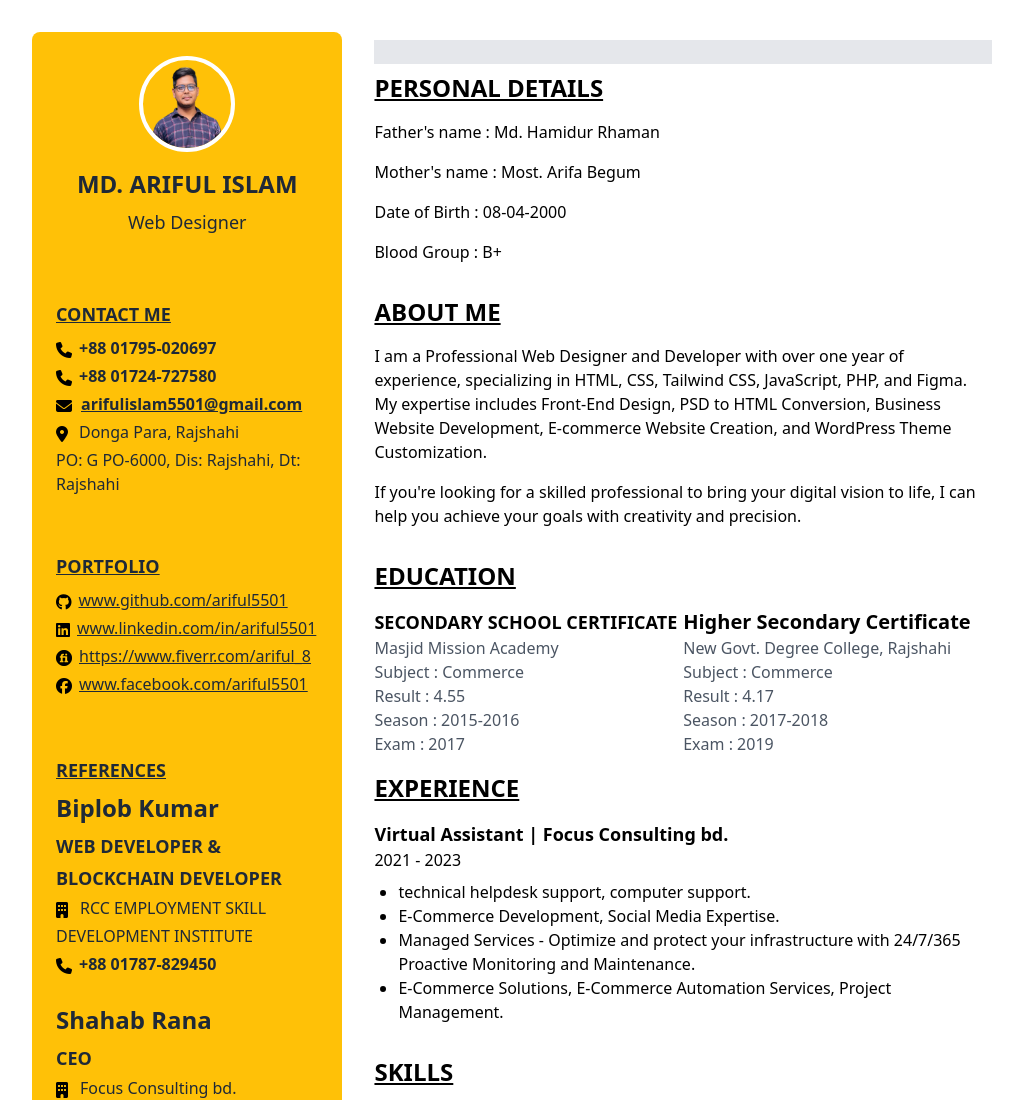
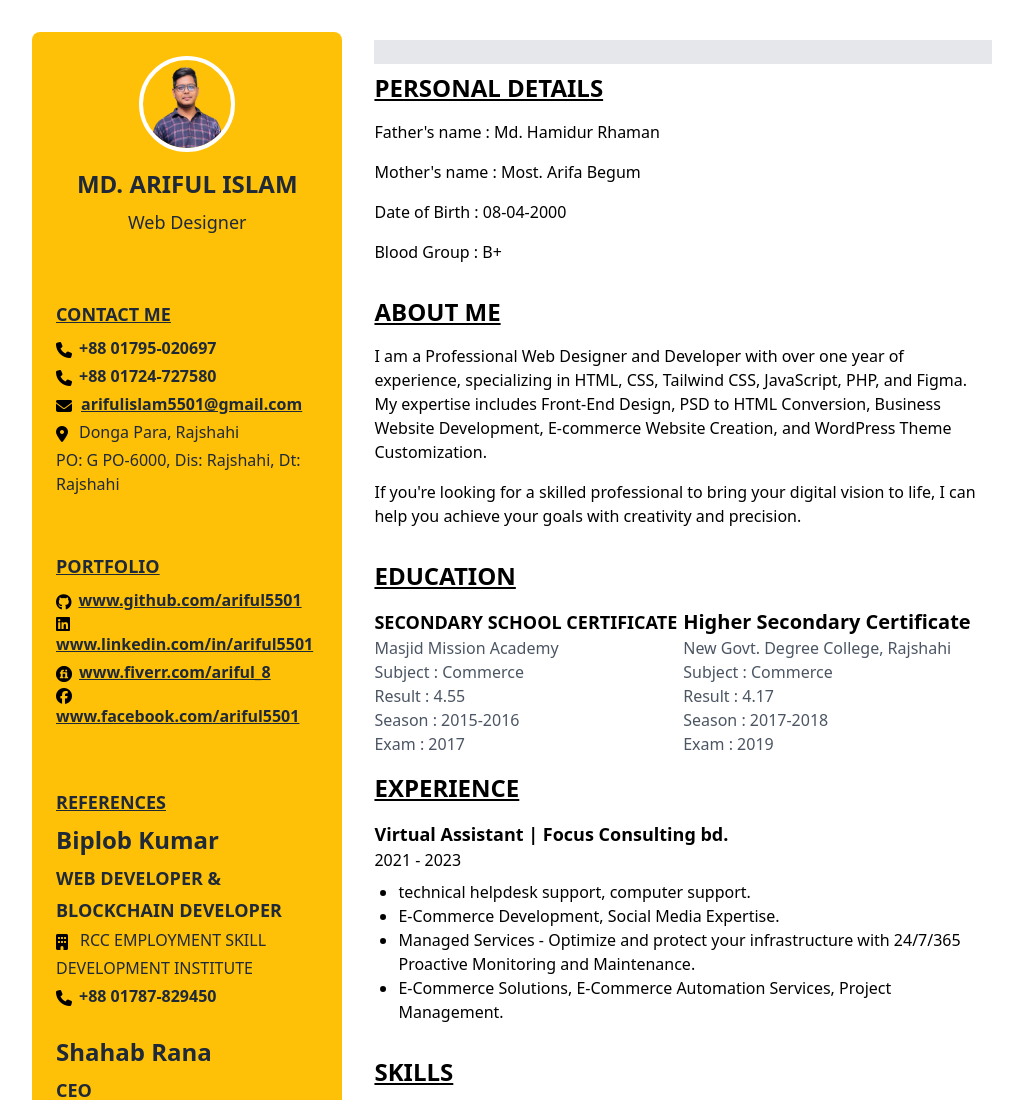
Before and after one commit to ariful5501/Curriculum_vitae, a website: page src/index.html in a window 1280 px wide. Shown: the top 1100 px of the page, without its empty margins (128-1151 px from the left). Drawn offline with nearby package versions, Linux system fonts and the light colour scheme.

Commit message:
margin add

```diff
--- a/src/index.html
+++ b/src/index.html
@@ -82,28 +82,28 @@
                 <div class="flex flex-wrap content-center items-center">
                     <i class="fa-brands fa-github" style="color: #000000; margin-right: 7px;"></i>
                     <p class="mb-1">
-                        <a href="https://github.com/ariful5501" target="_blank" class="underline">www.github.com/ariful5501</a>
+                        <a href="https://github.com/ariful5501" target="_blank" class="underline font-bold">www.github.com/ariful5501</a>
                     </p>
                 </div>
                 <div class="flex flex-wrap content-center items-center">
-                    <i class="fa-brands fa-linkedin" style="color: #000000;margin-right: 7px;"></i>
+                    <i class="fa-brands fa-linkedin" style="color: #000000;margin-right: 4px;"></i>
                     <p class="mb-1">
                         <a href="https://linkedin.com/in/ariful5501" target="_blank"
-                        class="underline">www.linkedin.com/in/ariful5501</a>
+                        class="underline font-bold">www.linkedin.com/in/ariful5501</a>
                     </p>
                 </div>
                 <div class="flex flex-wrap content-center items-center">
                     <img src="./image/rsz_fiverr-icon-01.png" alt="" srcset="" class="mr-[7px]">
                     <p class="mb-1">
                         <a href="https://www.fiverr.com/ariful_8" target="_blank"
-                        class="underline">https://www.fiverr.com/ariful_8</a>
+                        class="underline font-bold">www.fiverr.com/ariful_8</a>
                     </p>
                 </div>
                 <div class="flex flex-wrap content-center items-center">
-                    <i class="fa-brands fa-facebook" style="color: #000000; margin-right: 7px;"></i>
+                    <i class="fa-brands fa-facebook" style="color: #000000; margin-right: 5px;"></i>
                     <p class="mb-1">
                         <a href="https://facebook.com/ariful5501" target="_blank"
-                        class="underline">www.facebook.com/ariful5501</a>
+                        class="underline font-bold">www.facebook.com/ariful5501</a>
                     </p>
                 </div>
 
```
